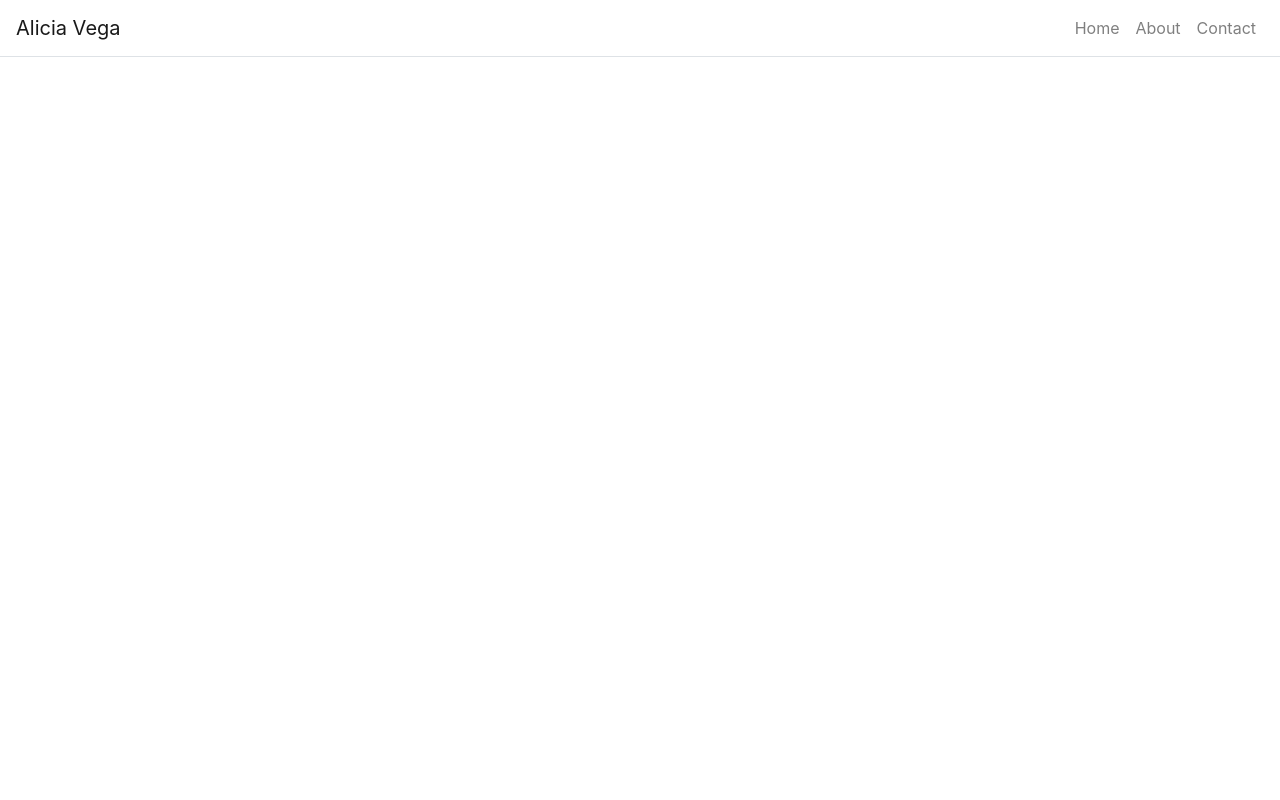
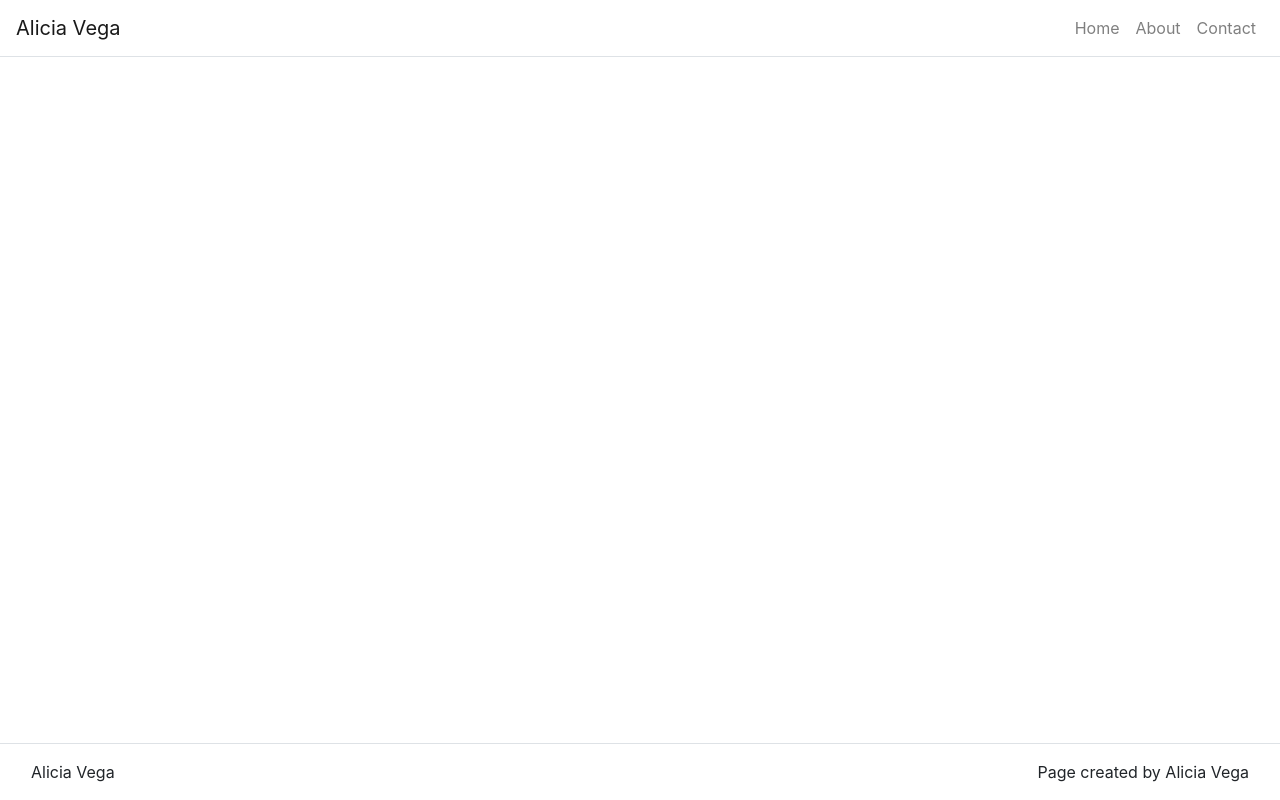
Before and after one commit to aliciavega731/react-portfolio, a React (Create React App) app: page / in a window 1280 px wide. Built offline with nearby package versions, Linux system fonts and the light colour scheme.

Commit message:
added Footer component

```diff
--- a/src/App.js
+++ b/src/App.js
@@ -4,6 +4,8 @@
 import Navbar from 'react-bootstrap/Navbar';
 import Nav from 'react-bootstrap/Nav';
 import './App.css';
+
+import Footer from './Components/Footer'
 
 class App extends React.Component {
 
@@ -42,11 +44,13 @@
               <Nav className='ml-auto'>
                 <Link className="nav-link" to="/">Home</Link>
                 <Link className="nav-link" to="/about">About</Link>
-                <Link className="nav-link" to="/Contact">Contact</Link>
+                <Link className="nav-link" to="/contact">Contact</Link>
               </Nav>
             </Navbar.Collapse>
+          </Navbar>
 
-          </Navbar>
+          <Footer/>
+
         </Container>
       </Router>
     );
--- /dev/null
+++ b/src/Components/Footer.js
@@ -0,0 +1,23 @@
+import React from "react";
+import Container from "react-bootstrap/Container";
+import Row from "react-bootstrap/Row";
+import Col from "react-bootstrap/Col";
+
+function Footer() {
+  return(
+    <footer className="fixed-bottom mt-5">
+      <Container fluid={true}>
+        <Row className="border-top justify-content-between p-3">
+          <Col className='pd-0' md={3} sm={12}>
+            Alicia Vega
+          </Col>
+          <Col className='pd-0 d-flex justify-content-end' md={3}>
+            Page created by Alicia Vega
+          </Col>
+        </Row>
+      </Container>
+    </footer>
+  );
+}
+
+export default Footer;
```
